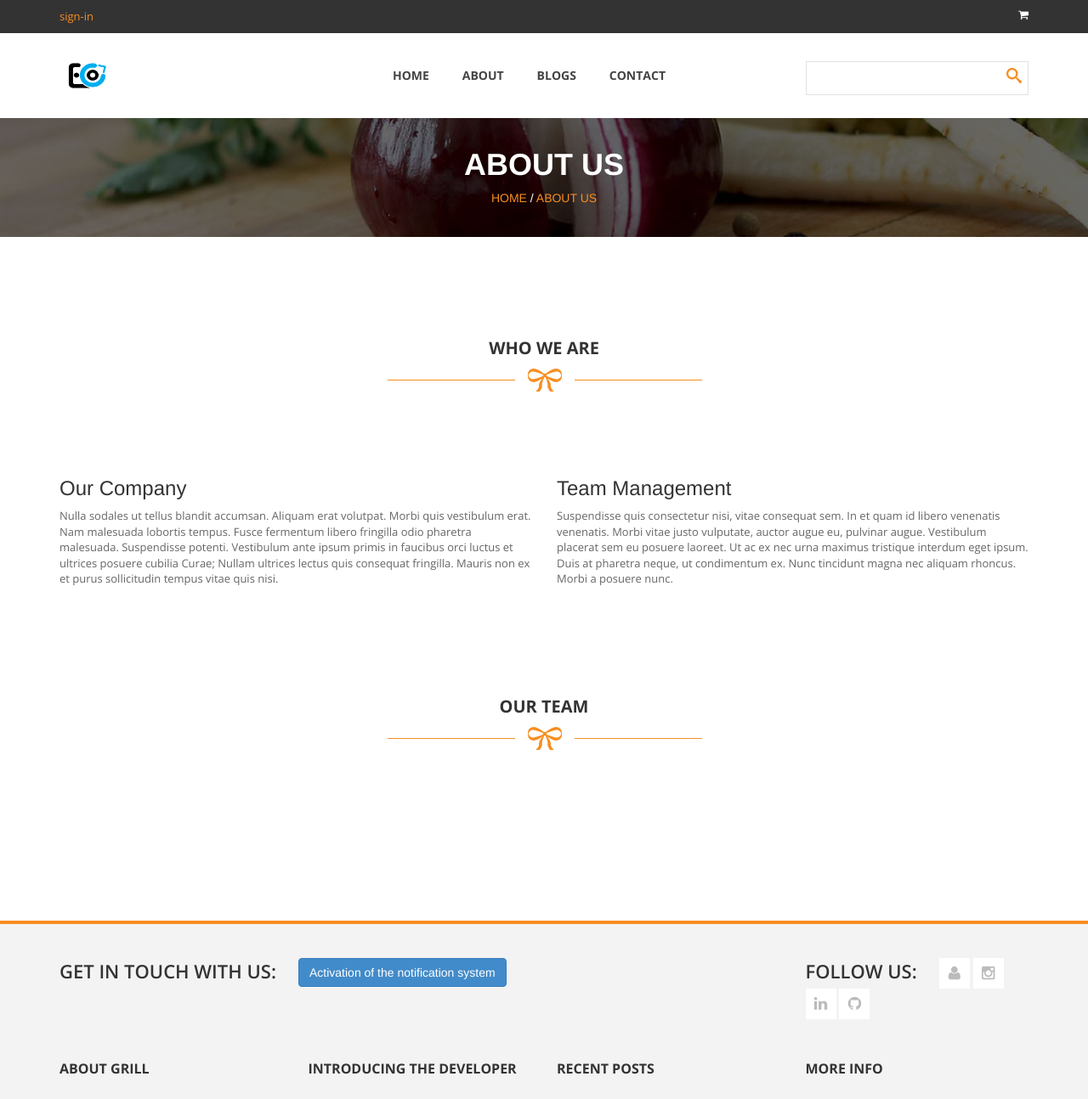
After one commit to YasinSamooei/blog_project, a Django app: template home/templates/home/about-us.html in a window 1280 px wide. The commit adds this page. Shown: the top 1294 px of the page at 85% size. Run offline with Django 4.2, Linux system fonts and the light colour scheme; the template is opened without the code that fills it, so the values that code supplies are empty.

Commit message:
add about-us

```diff
--- /dev/null
+++ b/home/templates/home/about-us.html
@@ -0,0 +1,93 @@
+{% extends 'base.html' %}
+{% load static %}
+
+{% block title %}
+        about-us
+{% endblock %}
+
+{% block meta %}
+   <meta name="robots" content="index , follow"/>
+{% endblock %}
+
+{% block main %}
+<div id="heading">
+   <div class="container">
+       <div class="row">
+           <div class="col-md-12">
+               <div class="heading-content">
+                   <h2>About Us</h2>
+                   <span><a href="{% url 'home:main' %}">Home</a> / <a href="">About Us</a></span>
+               </div>
+           </div>
+       </div>
+   </div>
+</div>
+
+
+<div id="timeline-post">
+   <div class="container">
+       <div class="row">
+           <div class="col-md-12">
+               <div class="heading-section">
+                   <h2>Who We Are</h2>
+                   <img src="{% static 'images/under-heading.png' %}" alt="" >
+               </div>
+           </div>
+       </div>
+
+       <div class="row">
+           <div class="col-md-6">
+              <h3>Our Company</h3>
+               <p>Nulla sodales ut tellus blandit accumsan. Aliquam erat volutpat. Morbi quis vestibulum erat. Nam malesuada lobortis tempus. Fusce fermentum libero fringilla odio pharetra malesuada. Suspendisse potenti. Vestibulum ante ipsum primis in faucibus orci luctus et ultrices posuere cubilia Curae; Nullam ultrices lectus quis consequat fringilla. Mauris non ex et purus sollicitudin tempus vitae quis nisi.</p>
+           </div>
+           <div class="col-md-6">
+              <h3>Team Management</h3>
+               <p>Suspendisse quis consectetur nisi, vitae consequat sem. In et quam id libero venenatis venenatis. Morbi vitae justo vulputate, auctor augue eu, pulvinar augue. Vestibulum placerat sem eu posuere laoreet. Ut ac ex nec urna maximus tristique interdum eget ipsum. Duis at pharetra neque, ut condimentum ex. Nunc tincidunt magna nec aliquam rhoncus. Morbi a posuere nunc.</p>
+           </div>
+       </div>
+
+   </div>
+</div>
+
+
+<div id="our-team">
+   <div class="container">
+       <div class="row">
+           <div class="col-md-12">
+               <div class="heading-section">
+                   <h2>Our Team</h2>
+                   <img src="{% static 'images/under-heading.png' %}" alt="" >
+               </div>
+           </div>
+       </div>
+       <div class="row">
+           <div class="authors">
+            {% for user in object_list %}
+               <div class="col-md-3 col-sm-6">
+                   <div class="team-thumb">
+                       <div class="author">
+                           <img src="images/author1.jpg" alt="Tracy - templatemo">
+                       </div>
+                       <div class="overlay">
+                           <div class="author-caption">
+                               <ul>
+                                   <li><a href="#"><i class="fa fa-facebook"></i></a></li>
+                                   <li><a href="#"><i class="fa fa-twitter"></i></a></li>
+                                   <li><a href="#"><i class="fa fa-linkedin"></i></a></li>
+                               </ul>
+                            </div>
+                        </div>
+                    </div>
+                    <div class="author-details">
+                        <h2>Tracy</h2>
+                        <span>Designer</span>
+                    </div>
+               </div>
+            {% endfor %}
+           </div>
+       </div>
+   </div>
+</div>
+
+
+{% endblock %}
--- a/home/urls.py
+++ b/home/urls.py
@@ -6,4 +6,5 @@ urlpatterns = [
 
     path('', views.HomeView.as_view(), name='main'),
     path('contact-us', views.ContactView.as_view(), name='contact'),
+    path('about-us',views.AboutUsView.as_view(),name="about-us"),
 ]
--- a/templates/includes/footer.html
+++ b/templates/includes/footer.html
@@ -5,10 +5,9 @@
             <div class="row">
                 <div class="col-md-9">
                     <div class="subscribe-form">
-                        <span>Get in touch with us</span>
+                        <span>Get in touch with us:</span>
                         <form method="get" class="subscribeForm">
-                            <input id="subscribe" type="text" />
-                            <input type="submit" id="submitButton" />
+                            <button class="btn btn-primary">Activation of the notification system</button>
                         </form>
                     </div>
                 </div>
--- a/templates/includes/header.html
+++ b/templates/includes/header.html
@@ -34,8 +34,8 @@
                    <div class="main-menu">
                        <ul>
                            <li><a href="{% url 'home:main' %}">Home</a></li>
-                           <li><a href="about-us.html">About</a></li>
-                           <li><a href="products.html">Products</a></li>
+                           <li><a href="{% url 'home:about-us' %}">About</a></li>
+                           <li><a href="products.html">Blogs</a></li>
                            <li><a href="{% url 'home:contact' %}">Contact</a></li>
                        </ul>
                    </div>
```
Also changed, not shown: home/views.py (+7 -0 lines).
